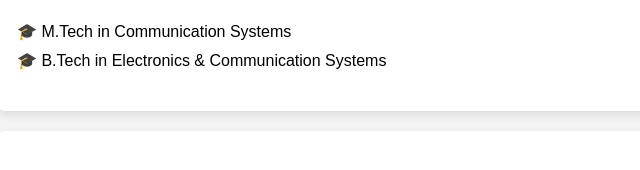
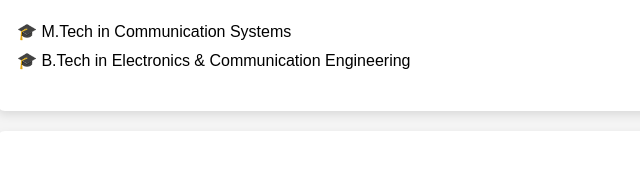
Before and after one commit to renjithpillaic/career-journey_1, a plain HTML site: page index.html in a window 1280 px wide. Shown: the part 1451-1621 px from the top of the page, 131-771 px from the left. Drawn offline with Linux system fonts and the light colour scheme.

Commit message:
Update index.html

```diff
--- a/index.html
+++ b/index.html
@@ -130,7 +130,7 @@
             <h2>Educational Background</h2>
             <ul>
                 <li>🎓 M.Tech in Communication Systems</li>
-                <li>🎓 B.Tech in Electronics & Communication Systems</li>
+                <li>🎓 B.Tech in Electronics & Communication Engineering</li>
             </ul>
         </section>
 
```
